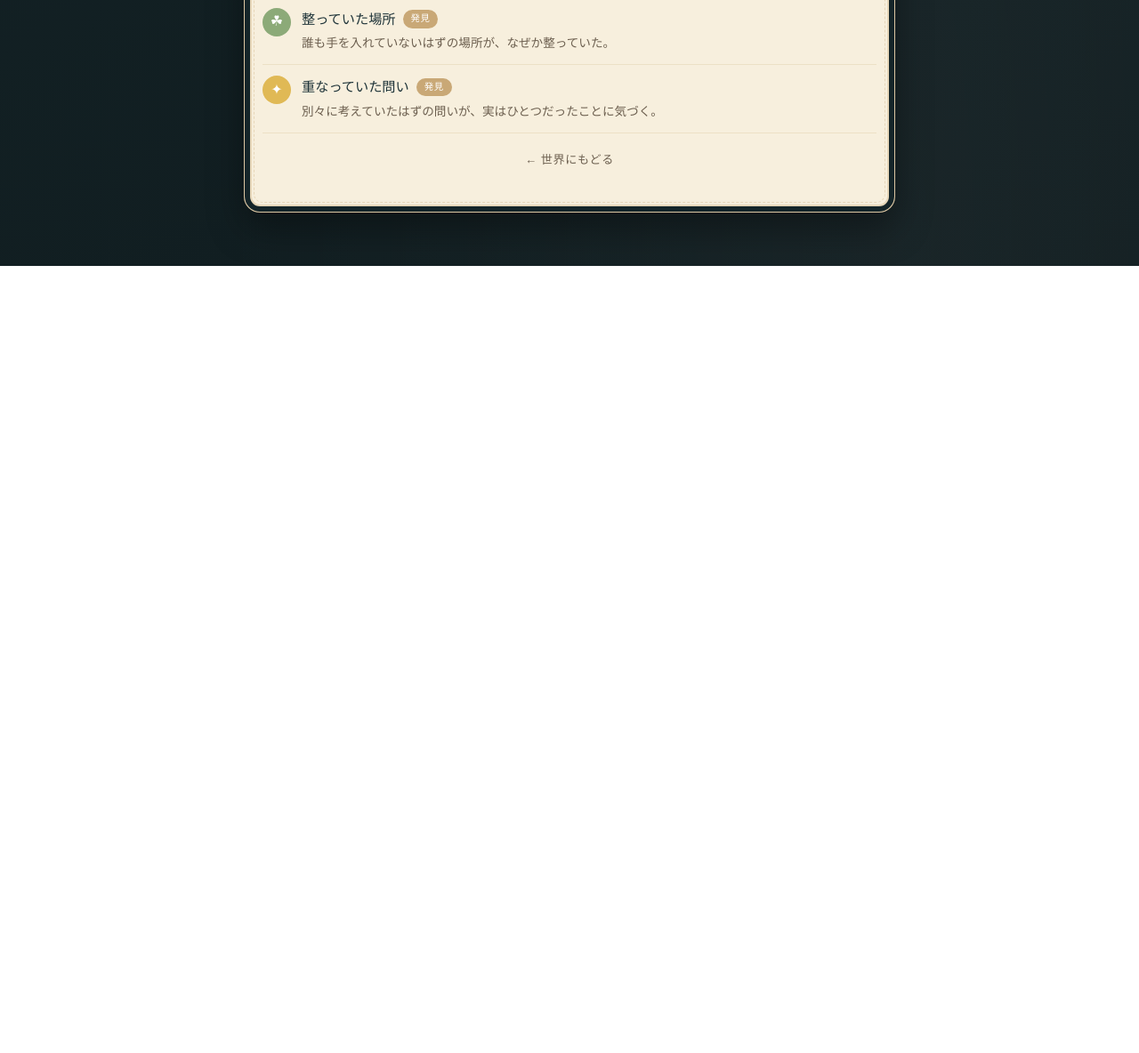
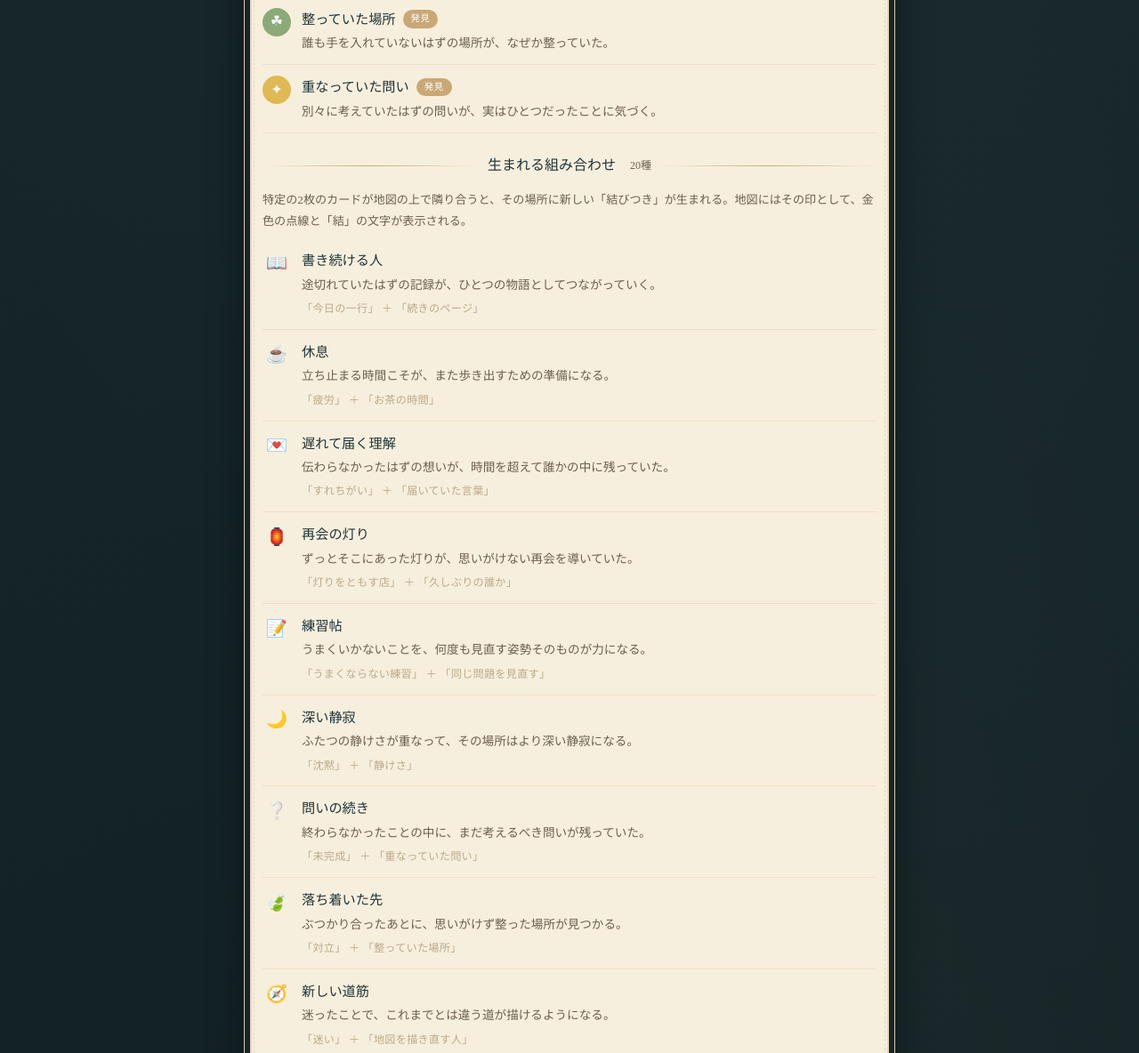
Before and after one commit to h9966882-max/chizuka, a plain HTML site: page cards.html in a window 1280 px wide. Shown: the part 5085-6269 px from the top of the page at 89% size. Before the commit the page ends 5384 px from the top, so only its background shows below. Drawn offline with Linux system fonts and the light colour scheme; a web font is replaced by a local one.

Commit message:
cards.html を更新

```diff
--- a/cards.html
+++ b/cards.html
@@ -124,6 +124,15 @@
     display:flex; align-items:center; justify-content:center;
     color:#fff; font-size:1rem; margin-top:1px;
   }
+  .cli-icon-emoji{
+    width:32px; height:32px; flex-shrink:0;
+    display:flex; align-items:center; justify-content:center;
+    font-size:1.2rem; margin-top:1px;
+  }
+  .cli-pair{
+    margin-top:4px !important; font-size:0.76rem !important;
+    color:#bba98a !important; letter-spacing:0.02em;
+  }
   .cli-body{flex:1;}
   .cli-body .cli-title{
     display:flex; align-items:center; gap:8px;
@@ -234,6 +243,29 @@ const DISCOVERIES = [
   { title:'重なっていた問い', value:'manabi', text:'別々に考えていたはずの問いが、実はひとつだったことに気づく。' },
 ];
 
+const COMBINATIONS = [
+  { a:'今日の一行', b:'続きのページ', name:'書き続ける人', icon:'📖', desc:'途切れていたはずの記録が、ひとつの物語としてつながっていく。' },
+  { a:'疲労', b:'お茶の時間', name:'休息', icon:'☕', desc:'立ち止まる時間こそが、また歩き出すための準備になる。' },
+  { a:'すれちがい', b:'届いていた言葉', name:'遅れて届く理解', icon:'💌', desc:'伝わらなかったはずの想いが、時間を超えて誰かの中に残っていた。' },
+  { a:'灯りをともす店', b:'久しぶりの誰か', name:'再会の灯り', icon:'🏮', desc:'ずっとそこにあった灯りが、思いがけない再会を導いていた。' },
+  { a:'うまくならない練習', b:'同じ問題を見直す', name:'練習帖', icon:'📝', desc:'うまくいかないことを、何度も見直す姿勢そのものが力になる。' },
+  { a:'沈黙', b:'静けさ', name:'深い静寂', icon:'🌙', desc:'ふたつの静けさが重なって、その場所はより深い静寂になる。' },
+  { a:'未完成', b:'重なっていた問い', name:'問いの続き', icon:'❔', desc:'終わらなかったことの中に、まだ考えるべき問いが残っていた。' },
+  { a:'対立', b:'整っていた場所', name:'落ち着いた先', icon:'🍃', desc:'ぶつかり合ったあとに、思いがけず整った場所が見つかる。' },
+  { a:'迷い', b:'地図を描き直す人', name:'新しい道筋', icon:'🧭', desc:'迷ったことで、これまでとは違う道が描けるようになる。' },
+  { a:'お茶の時間', b:'日記をつける', name:'ひとりの時間', icon:'🕯', desc:'誰にも見せない時間が、その日をそっと締めくくる。' },
+  { a:'言葉を集める人', b:'貼り紙を書く人', name:'言葉が残る場所', icon:'🗒', desc:'誰かの言葉が、別の誰かの言葉と並んで残っていく。' },
+  { a:'同じ本を読む人', b:'単語をひとつ覚える', name:'学びの輪', icon:'📚', desc:'別々に学んでいたはずのことが、いつのまにかつながっている。' },
+  { a:'眠る前のひとつ', b:'忘れもの', name:'思い出すきっかけ', icon:'🌃', desc:'眠る前に思い出したことが、忘れていた何かを連れてくる。' },
+  { a:'道具を譲る人', b:'長く通う常連', name:'受け継がれるもの', icon:'🔧', desc:'長く使われてきたものが、次の誰かの手に渡っていく。' },
+  { a:'水をやる時間', b:'窓を開ける', name:'整える朝', icon:'🌱', desc:'小さな手入れが重なって、その場所の空気が変わっていく。' },
+  { a:'名前を呼ぶ人', b:'同じ場所で待つ', name:'待ち合わせ', icon:'🌳', desc:'名前を呼ぶ声と、待っている人が、同じ場所で出会う。' },
+  { a:'予定の変更', b:'立ち止まる人', name:'思いがけない時間', icon:'⏳', desc:'予定が崩れたことで、ただ立ち止まる時間が生まれる。' },
+  { a:'言い過ぎた言葉', b:'見送る習慣', name:'次に会うときまで', icon:'🚪', desc:'言い過ぎてしまった日も、見送る言葉だけは変わらない。' },
+  { a:'誰かが置いた花', b:'同じ角度で座る', name:'変わらない景色', icon:'🌸', desc:'いつもの場所に、見慣れないものがひとつ増えている。' },
+  { a:'忘れていた約束', b:'手紙を抱えた人', name:'果たされる約束', icon:'✉️', desc:'出すかどうか迷っていた手紙が、思い出した約束への返事になる。' },
+];
+
 /* ============================================================
    レンダリング
 ============================================================ */
@@ -245,6 +277,17 @@ function cardItem(c, opts={}){
     <div class="cli-body">
       <div class="cli-title">${c.title}${tag}</div>
       <p>${c.text}</p>
+    </div>
+  </div>`;
+}
+
+function comboItem(c){
+  return `<div class="card-list-item">
+    <div class="cli-icon-emoji">${c.icon}</div>
+    <div class="cli-body">
+      <div class="cli-title">${c.name}</div>
+      <p>${c.desc}</p>
+      <p class="cli-pair">「${c.a}」 ＋ 「${c.b}」</p>
     </div>
   </div>`;
 }
@@ -282,6 +325,10 @@ function render(){
   html += `<p class="intro soft">通常の山札には入っていない特別なカード。揺らぎを受け止め続けたとき、その先に現れる。</p>`;
   html += DISCOVERIES.map(c=>cardItem(c, {tag:'発見'})).join('');
 
+  html += `<div class="divider"><span>生まれる組み合わせ</span><span class="count">${COMBINATIONS.length}種</span></div>`;
+  html += `<p class="intro soft">特定の2枚のカードが地図の上で隣り合うと、その場所に新しい「結びつき」が生まれる。地図にはその印として、金色の点線と「結」の文字が表示される。</p>`;
+  html += COMBINATIONS.map(c=>comboItem(c)).join('');
+
   html += `<a class="back-link" href="index.html" style="margin-top:18px">← 世界にもどる</a>`;
   html += `</div>`;
   document.getElementById('app').innerHTML = html;
```
